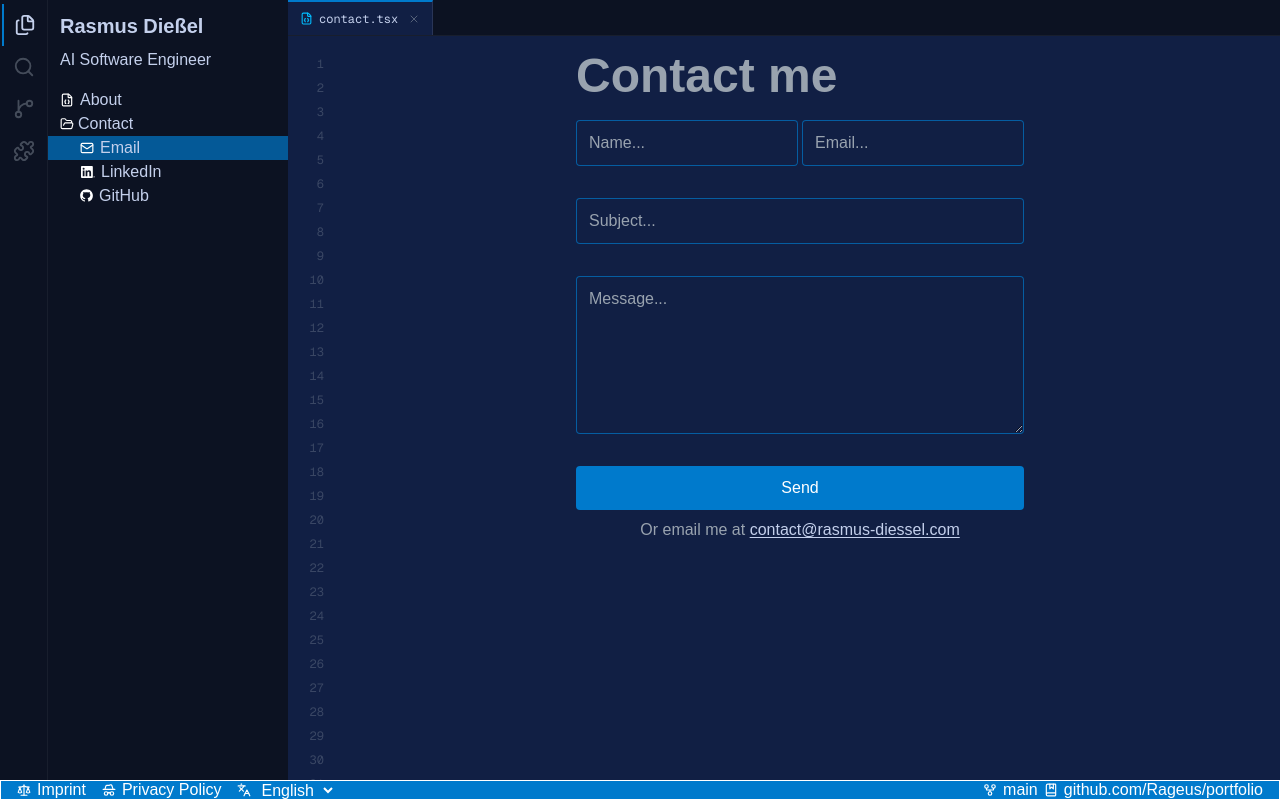
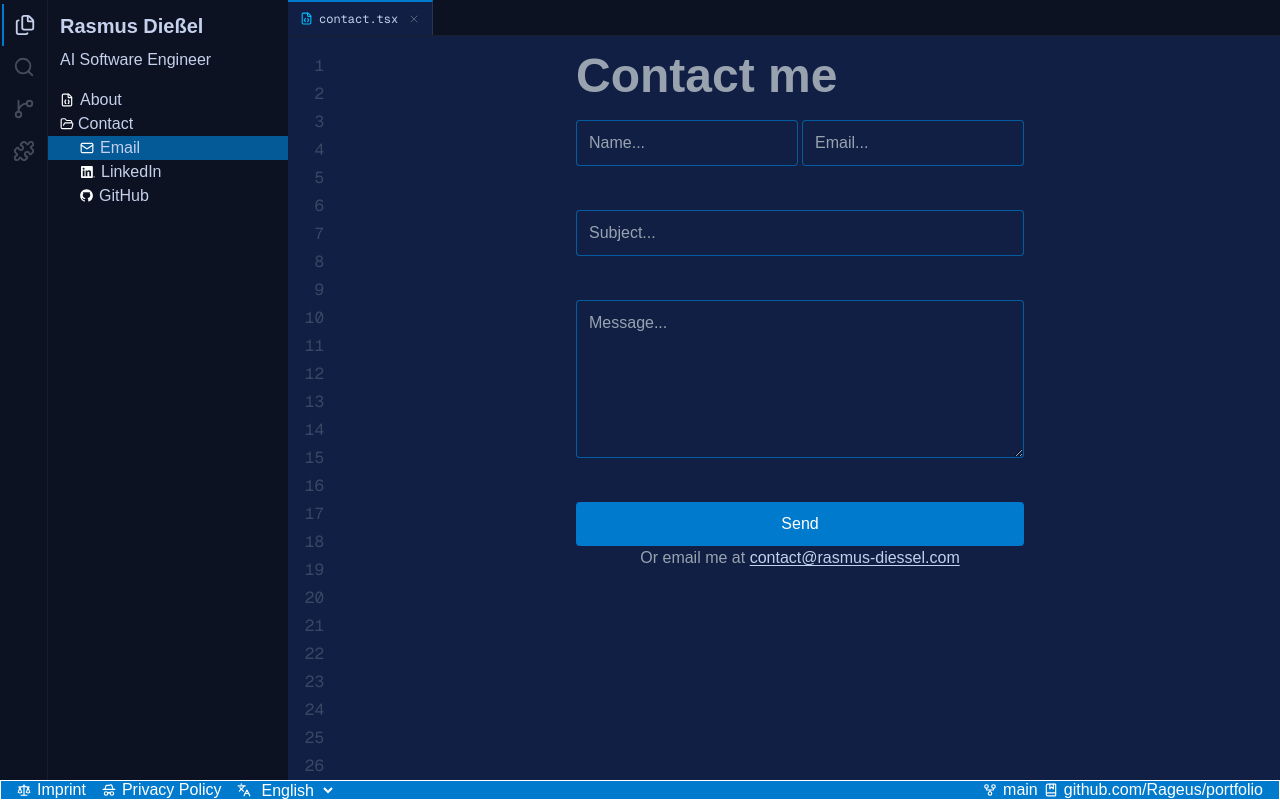
Before and after one commit to Rageus/portfolio, a Next.js app: page /en/contact in a window 1280 px wide. Built offline with nearby package versions, Linux system fonts and the light colour scheme.

Commit message:
increased the font size

```diff
--- a/app/globals.css
+++ b/app/globals.css
@@ -36,3 +36,9 @@ body {
   color: var(--foreground);
   font-family: Arial, Helvetica, sans-serif;
 }
+
+/* Standalone <br> spacers in MDX should take exactly one text-line height */
+.prose br {
+  display: block;
+  height: 1.75rem;
+}
--- a/components/line-numbers.tsx
+++ b/components/line-numbers.tsx
@@ -2,7 +2,7 @@ export default function LineNumbers({ count = 150 }: { count?: number }) {
   return (
     <div
       aria-hidden
-      className="select-none shrink-0 w-12 text-right pr-3 pt-4 text-britty-font text-xs font-mono leading-6 opacity-30"
+      className="select-none shrink-0 w-12 text-right pr-3 pt-4 text-britty-font text-base font-mono leading-7 opacity-30"
     >
       {Array.from({ length: count }, (_, i) => (
         <div key={i}>{i + 1}</div>
--- a/components/markdown.tsx
+++ b/components/markdown.tsx
@@ -2,7 +2,7 @@ import { ReactNode } from "react";
 
 export default function MarkdownComponent({ children }: { children: ReactNode }) {
 	return (
-		<div className="w-full prose max-w-none pl-4 pt-4 pb-12 pr-8 text-britty-font prose-p:my-2 prose-ul:my-2 prose-ol:my-2 prose-li:my-1 prose-a:text-britty-highlight prose-headings:mt-2 prose-headings:font-semibold prose-headings:text-britty-highlight prose-h1:text-5xl prose-h2:text-4xl prose-h3:text-3xl prose-h4:text-2xl prose-h5:text-xl prose-h6:text-lg">
+		<div className="w-full prose max-w-none pl-4 pt-4 pb-12 pr-8 text-britty-font prose-p:mt-0 prose-p:mb-7 prose-ul:mt-0 prose-ul:mb-7 prose-ol:mt-0 prose-ol:mb-7 prose-li:my-0 prose-a:text-britty-highlight prose-headings:mt-0 prose-headings:mb-0 prose-headings:font-semibold prose-headings:text-britty-highlight prose-h1:text-5xl prose-h2:text-4xl prose-h3:text-3xl prose-h4:text-2xl prose-h5:text-xl prose-h6:text-lg">
 			{children}
 		</div>
 	)
--- /dev/null
+++ b/components/status-bar-info.tsx
@@ -0,0 +1,26 @@
+"use client";
+
+import { usePathname } from "@/i18n/navigation";
+
+const LANGUAGE_MAP: Record<string, string> = {
+  "/": "TypeScript JSX",
+  "/contact": "TypeScript JSX",
+  "/imprint": "MDX",
+  "/dataprotection": "MDX",
+  "/projects/athenegpt": "MDX",
+  "/projects/hotreload": "MDX",
+  "/projects/mobileminigames": "MDX",
+};
+
+export default function StatusBarInfo() {
+  const pathname = usePathname();
+  const language = LANGUAGE_MAP[pathname] ?? "TypeScript JSX";
+
+  return (
+    <>
+      <p className="text-white font-normal whitespace-nowrap">Ln 1, Col 1</p>
+      <p className="text-white font-normal whitespace-nowrap">UTF-8</p>
+      <p className="text-white font-normal whitespace-nowrap">{language}</p>
+    </>
+  );
+}
```
